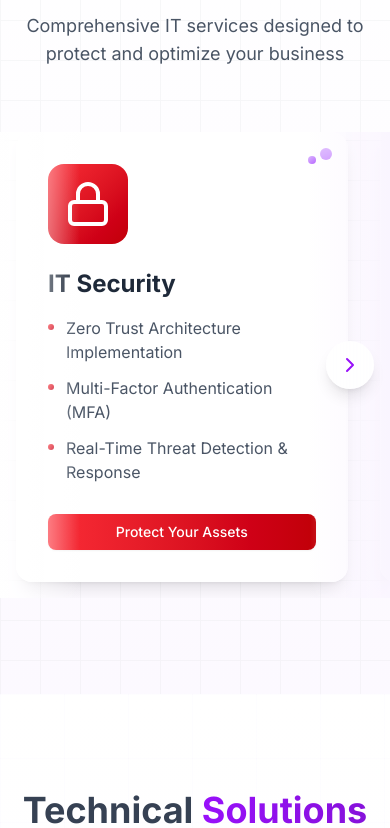
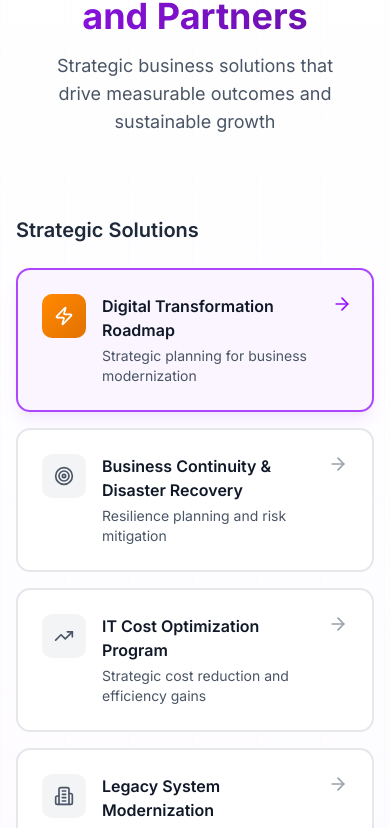
Before and after one commit to diegocconsolini/DiegoConSITE, a Next.js app: page / in a window 390 px wide. Shown: the part 3418-4246 px from the top of the page. Built offline with nearby package versions, Linux system fonts and the light colour scheme.

Commit message:
fix: align solutions header with overall design
Update solutions header to match ServicesSection style.

Co-authored-by: null <56749180+diegocconsolini@users.noreply.github.com>

```diff
--- a/app/page.tsx
+++ b/app/page.tsx
@@ -1,6 +1,5 @@
 import { HeroSection } from "@/components/hero-section"
 import { AboutUsSection } from "@/components/about-us-section"
-import { ServicesSection } from "@/components/services-section"
 import { ProblemSolutionSection } from "@/components/problem-solution-section"
 import { ContactSection } from "@/components/contact-section"
 import { Footer } from "@/components/footer"
@@ -10,7 +9,6 @@ export default function Home() {
     <main>
       <HeroSection />
       <AboutUsSection />
-      <ServicesSection />
       <ProblemSolutionSection />
       <ContactSection />
       <Footer />
--- a/components/navigation.tsx
+++ b/components/navigation.tsx
@@ -3,19 +3,10 @@
 import { useState } from "react"
 import Link from "next/link"
 import { QuantumLogo } from "@/components/quantum-logo"
-import { Menu, X, ChevronDown } from "lucide-react"
+import { Menu, X } from "lucide-react"
 
 export function Navigation() {
   const [isOpen, setIsOpen] = useState(false)
-  const [isServicesOpen, setIsServicesOpen] = useState(false)
-
-  const services = [
-    { href: "/ict-security", label: "ICT Security" },
-    { href: "/ai-consulting", label: "AI Consulting" },
-    { href: "/infrastructure", label: "Infrastructure" },
-    { href: "/it-compliance", label: "IT Compliance" },
-    { href: "/it-security", label: "IT Security" },
-  ]
 
   return (
     <nav className="fixed top-0 left-0 right-0 z-50 bg-white/80 backdrop-blur-md border-b border-purple-100">
@@ -35,29 +26,9 @@ export function Navigation() {
             <Link href="/" className="text-gray-700 hover:text-purple-600 transition-colors font-medium">
               Home
             </Link>
-            <div
-              className="relative"
-              onMouseEnter={() => setIsServicesOpen(true)}
-              onMouseLeave={() => setIsServicesOpen(false)}
-            >
-              <button className="flex items-center gap-1 text-gray-700 hover:text-purple-600 transition-colors font-medium">
-                Services
-                <ChevronDown size={16} className={`transition-transform ${isServicesOpen ? "rotate-180" : ""}`} />
-              </button>
-              {isServicesOpen && (
-                <div className="absolute top-full left-0 mt-2 w-56 bg-white rounded-lg shadow-lg border border-purple-100 py-2">
-                  {services.map((service) => (
-                    <Link
-                      key={service.href}
-                      href={service.href}
-                      className="block px-4 py-2 text-gray-700 hover:bg-purple-50 hover:text-purple-600 transition-colors"
-                    >
-                      {service.label}
-                    </Link>
-                  ))}
-                </div>
-              )}
-            </div>
+            <Link href="/services" className="text-gray-700 hover:text-purple-600 transition-colors font-medium">
+              Services
+            </Link>
             <Link href="/solutions" className="text-gray-700 hover:text-purple-600 transition-colors font-medium">
               Solutions
             </Link>
@@ -89,29 +60,13 @@ export function Navigation() {
               >
                 Home
               </Link>
-              <div className="px-2 py-1">
-                <button
-                  onClick={() => setIsServicesOpen(!isServicesOpen)}
-                  className="flex items-center gap-1 text-gray-700 hover:text-purple-600 transition-colors font-medium w-full"
-                >
-                  Services
-                  <ChevronDown size={16} className={`transition-transform ${isServicesOpen ? "rotate-180" : ""}`} />
-                </button>
-                {isServicesOpen && (
-                  <div className="mt-2 ml-4 flex flex-col gap-2">
-                    {services.map((service) => (
-                      <Link
-                        key={service.href}
-                        href={service.href}
-                        onClick={() => setIsOpen(false)}
-                        className="text-gray-600 hover:text-purple-600 transition-colors text-sm"
-                      >
-                        {service.label}
-                      </Link>
-                    ))}
-                  </div>
-                )}
-              </div>
+              <Link
+                href="/services"
+                onClick={() => setIsOpen(false)}
+                className="text-gray-700 hover:text-purple-600 transition-colors font-medium px-2 py-1"
+              >
+                Services
+              </Link>
               <Link
                 href="/solutions"
                 onClick={() => setIsOpen(false)}
--- a/components/problem-solution-section.tsx
+++ b/components/problem-solution-section.tsx
@@ -4,7 +4,7 @@ import type React from "react"
 
 import { useState } from "react"
 import { Button } from "@/components/ui/button"
-import { ArrowRight, Cloud, GitBranch, Database, Network, Shield, Brain, FileCheck, Layers } from "lucide-react"
+import { ArrowRight, Building2, TrendingUp, Zap, Globe, Users, Target } from "lucide-react"
 
 interface Solution {
   id: string
@@ -12,81 +12,93 @@ interface Solution {
   title: string
   description: string
   approach: string
-  technologies: string[]
+  outcomes: string[]
 }
 
 const solutions: Solution[] = [
   {
-    id: "mlops-ai-deployment",
-    icon: <Brain className="w-5 h-5" />,
-    title: "MLOps & AI Model Deployment",
-    description: "Production-ready machine learning operations",
+    id: "digital-transformation",
+    icon: <Zap className="w-5 h-5" />,
+    title: "Digital Transformation Roadmap",
+    description: "Strategic planning for business modernization",
     approach:
-      "We build end-to-end MLOps platforms for model training, versioning, deployment, and monitoring. Our solutions include automated model retraining pipelines, A/B testing frameworks for model performance, feature stores for consistent data access, and model serving infrastructure with auto-scaling capabilities. We implement model governance, explainability frameworks, and drift detection to ensure AI systems remain accurate and compliant over time.",
-    technologies: ["MLflow", "Kubeflow", "TensorFlow Serving", "SageMaker", "Weights & Biases"],
+      "We partner with your leadership team to create comprehensive digital transformation strategies that align technology initiatives with business objectives. Our approach includes current state assessment, future state visioning, gap analysis, and phased implementation planning. We focus on change management, stakeholder engagement, and measurable business outcomes to ensure successful transformation across your organization.",
+    outcomes: [
+      "Reduced operational costs by 30-40%",
+      "Improved customer satisfaction scores",
+      "Faster time-to-market for new products",
+      "Enhanced employee productivity",
+    ],
   },
   {
-    id: "cloud-native",
-    icon: <Cloud className="w-5 h-5" />,
-    title: "Cloud-Native Architecture",
-    description: "Scalable, resilient infrastructure design",
+    id: "business-continuity",
+    icon: <Target className="w-5 h-5" />,
+    title: "Business Continuity & Disaster Recovery",
+    description: "Resilience planning and risk mitigation",
     approach:
-      "We architect cloud-native solutions using containerization with Kubernetes orchestration, implementing service mesh patterns for inter-service communication, and leveraging serverless computing for optimal resource utilization. Our approach includes multi-region deployment strategies, auto-scaling configurations, and disaster recovery mechanisms built on AWS, Azure, and GCP platforms.",
-    technologies: ["Kubernetes", "Docker", "Terraform", "AWS/Azure/GCP", "Istio"],
+      "We design comprehensive business continuity plans that ensure your operations remain resilient during disruptions. Our methodology includes business impact analysis, recovery time objective (RTO) and recovery point objective (RPO) definition, disaster recovery site planning, and regular testing protocols. We create detailed runbooks, communication plans, and automated failover procedures to minimize downtime and protect your business.",
+    outcomes: [
+      "99.99% uptime guarantee",
+      "Sub-hour recovery times",
+      "Zero data loss scenarios",
+      "Regulatory compliance maintained",
+    ],
   },
   {
-    id: "zero-trust-security",
-    icon: <Shield className="w-5 h-5" />,
-    title: "Zero Trust Security Architecture",
-    description: "Identity-centric security framework",
+    id: "cost-optimization",
+    icon: <TrendingUp className="w-5 h-5" />,
+    title: "IT Cost Optimization Program",
+    description: "Strategic cost reduction and efficiency gains",
     approach:
-      "We implement Zero Trust security models with identity and access management (IAM) at the core, enforcing least-privilege access policies across all resources. Our approach includes micro-segmentation, continuous authentication and authorization, encrypted traffic inspection, and security information and event management (SIEM) integration. We deploy multi-factor authentication (MFA), privileged access management (PAM), and real-time threat detection with automated response mechanisms.",
-    technologies: ["Okta", "Azure AD", "Palo Alto", "CrowdStrike", "Splunk"],
+      "We conduct thorough assessments of your IT spending to identify optimization opportunities across infrastructure, software licensing, cloud resources, and operational processes. Our program includes vendor consolidation strategies, license optimization, cloud cost management, and automation initiatives. We provide detailed ROI analysis and implement cost tracking dashboards to ensure sustained savings over time.",
+    outcomes: [
+      "20-35% reduction in IT spending",
+      "Improved resource utilization",
+      "Predictable monthly costs",
+      "Better vendor terms negotiated",
+    ],
   },
   {
-    id: "devops-automation",
-    icon: <GitBranch className="w-5 h-5" />,
-    title: "DevOps & CI/CD Pipelines",
-    description: "Automated deployment and continuous delivery",
+    id: "legacy-modernization",
+    icon: <Building2 className="w-5 h-5" />,
+    title: "Legacy System Modernization",
+    description: "Transforming outdated systems into modern platforms",
     approach:
-      "We implement comprehensive DevOps practices with fully automated CI/CD pipelines using GitOps methodology. Our solutions include infrastructure as code (IaC), automated testing frameworks, blue-green deployments, canary releases, and comprehensive monitoring with observability stacks. We integrate security scanning, code quality gates, and automated rollback mechanisms into every deployment pipeline.",
-    technologies: ["Jenkins", "GitLab CI", "ArgoCD", "Prometheus", "Grafana"],
+      "We specialize in modernizing legacy applications and infrastructure without disrupting business operations. Our approach includes application portfolio assessment, modernization strategy selection (rehost, refactor, rearchitect, or rebuild), phased migration planning, and data migration strategies. We ensure business continuity throughout the transformation while delivering modern, maintainable systems that support future growth.",
+    outcomes: [
+      "Reduced maintenance costs",
+      "Improved system performance",
+      "Enhanced user experience",
+      "Better integration capabilities",
+    ],
   },
   {
-    id: "compliance-automation",
-    icon: <FileCheck className="w-5 h-5" />,
-    title: "Compliance Automation Framework",
-    description: "Automated governance and regulatory compliance",
+    id: "global-expansion",
+    icon: <Globe className="w-5 h-5" />,
+    title: "Global IT Infrastructure Expansion",
+    description: "Supporting international business growth",
     approach:
-      "We design compliance automation frameworks that continuously monitor and enforce regulatory requirements including GDPR, HIPAA, SOC 2, and ISO 27001. Our solutions include policy-as-code implementation, automated audit trail generation, real-time compliance dashboards, and automated remediation workflows. We integrate compliance checks into CI/CD pipelines, implement data classification and retention policies, and provide comprehensive reporting for audit readiness.",
-    technologies: ["OpenPolicy Agent", "HashiCorp Sentinel", "AWS Config", "Azure Policy", "Vanta"],
+      "We enable your global expansion by designing and implementing IT infrastructure that supports multi-region operations. Our solutions address data sovereignty requirements, local compliance regulations, network latency optimization, and 24/7 support across time zones. We create standardized deployment templates while accommodating regional variations, ensuring consistent user experience worldwide.",
+    outcomes: [
+      "Seamless global operations",
+      "Local compliance achieved",
+      "Consistent user experience",
+      "Reduced latency for users",
+    ],
   },
   {
-    id: "hybrid-cloud-management",
-    icon: <Layers className="w-5 h-5" />,
-    title: "Hybrid Cloud Management",
-    description: "Unified multi-cloud and on-premise orchestration",
+    id: "workforce-enablement",
+    icon: <Users className="w-5 h-5" />,
+    title: "Digital Workplace Enablement",
+    description: "Empowering remote and hybrid workforces",
     approach:
-      "We architect hybrid cloud solutions that seamlessly integrate on-premise infrastructure with public cloud services, providing unified management, monitoring, and cost optimization. Our approach includes workload portability strategies, consistent security policies across environments, centralized identity management, and automated resource provisioning. We implement cloud cost management, capacity planning, and disaster recovery strategies that span multiple cloud providers and on-premise data centers.",
-    technologies: ["VMware Tanzu", "Red Hat OpenShift", "Azure Arc", "Google Anthos", "Terraform"],
-  },
-  {
-    id: "data-integration",
-    icon: <Database className="w-5 h-5" />,
-    title: "Data Integration Platforms",
-    description: "Real-time data pipelines and analytics",
-    approach:
-      "We design and implement enterprise data integration platforms using event-driven architectures with Apache Kafka for real-time streaming, ETL/ELT pipelines for batch processing, and data lake solutions for unified analytics. Our approach includes data governance frameworks, master data management, and real-time analytics dashboards with support for both structured and unstructured data sources.",
-    technologies: ["Apache Kafka", "Apache Spark", "Airflow", "Snowflake", "Databricks"],
-  },
-  {
-    id: "microservices-api",
-    icon: <Network className="w-5 h-5" />,
-    title: "Microservices & API Gateway",
-    description: "Distributed systems and API management",
-    approach:
-      "We architect microservices ecosystems with domain-driven design principles, implementing API gateways for centralized routing, authentication, and rate limiting. Our solutions include event sourcing patterns, CQRS implementation, distributed tracing, circuit breakers for fault tolerance, and comprehensive API documentation with versioning strategies. We ensure seamless integration between legacy systems and modern microservices.",
-    technologies: ["Kong", "GraphQL", "gRPC", "Redis", "RabbitMQ"],
+      "We design and implement comprehensive digital workplace solutions that enable productive remote and hybrid work environments. Our approach includes collaboration platform selection and deployment, secure remote access solutions, endpoint management, and digital employee experience optimization. We focus on user adoption, training programs, and continuous improvement based on employee feedback and usage analytics.",
+    outcomes: [
+      "Increased employee satisfaction",
+      "Higher productivity metrics",
+      "Reduced office space costs",
+      "Improved work-life balance",
+    ],
   },
 ]
 
@@ -103,13 +115,13 @@ export function ProblemSolutionSection() {
       <div className="container relative z-10 mx-auto px-4">
         <div className="text-center mb-20 animate-fade-in">
           <h2 className="text-4xl md:text-5xl font-bold mb-4 text-balance">
-            <span className="text-gray-700">Technical </span>
+            <span className="text-gray-700">Business </span>
             <span className="bg-gradient-to-r from-purple-600 to-purple-800 bg-clip-text text-transparent">
               Solutions and Partners
             </span>
           </h2>
           <p className="text-lg text-gray-600 max-w-2xl mx-auto text-pretty">
-            Advanced technical architectures and implementation frameworks for modern enterprises
+            Strategic business solutions that drive measurable outcomes and sustainable growth
           </p>
         </div>
 
@@ -117,7 +129,7 @@ export function ProblemSolutionSection() {
           <div className="grid lg:grid-cols-2 gap-8 mb-12">
             {/* Solution Selection Cards */}
             <div className="space-y-4">
-              <h3 className="text-xl font-semibold text-gray-800 mb-6">Architecture Solutions</h3>
+              <h3 className="text-xl font-semibold text-gray-800 mb-6">Strategic Solutions</h3>
               {solutions.map((solution) => (
                 <button
                   key={solution.id}
@@ -156,7 +168,7 @@ export function ProblemSolutionSection() {
 
             {/* Solution Approach Display */}
             <div className="lg:sticky lg:top-8 h-fit mb-8 lg:mb-0">
-              <h3 className="text-xl font-semibold text-gray-800 mb-6">Technical Implementation</h3>
+              <h3 className="text-xl font-semibold text-gray-800 mb-6">Solution Approach</h3>
               <div className="relative p-8 rounded-2xl bg-gradient-to-br from-blue-500/95 to-blue-700/95 text-white shadow-2xl overflow-hidden backdrop-blur-sm">
                 {/* Animated background elements */}
                 <div className="absolute inset-0 opacity-20">
@@ -177,29 +189,27 @@ export function ProblemSolutionSection() {
                   <div className="mb-6">
                     <div className="inline-flex items-center gap-2 px-4 py-2 rounded-full bg-white/20 backdrop-blur-sm text-sm font-medium mb-4">
                       <div className="w-2 h-2 bg-green-400 rounded-full animate-pulse" />
-                      Technical Framework
+                      Strategic Approach
                     </div>
                     <p className="text-base leading-relaxed text-white/95">{selectedSolution.approach}</p>
                   </div>
 
                   <div className="mb-6">
-                    <h5 className="text-sm font-semibold text-white/80 mb-3">Core Technologies</h5>
-                    <div className="flex flex-wrap gap-2">
-                      {selectedSolution.technologies.map((tech) => (
-                        <span
-                          key={tech}
-                          className="px-3 py-1 rounded-full bg-white/20 backdrop-blur-sm text-xs font-medium text-white border border-white/30"
-                        >
-                          {tech}
-                        </span>
+                    <h5 className="text-sm font-semibold text-white/80 mb-3">Expected Outcomes</h5>
+                    <div className="space-y-2">
+                      {selectedSolution.outcomes.map((outcome, idx) => (
+                        <div key={idx} className="flex items-start gap-2">
+                          <div className="w-1.5 h-1.5 rounded-full bg-green-400 mt-2 flex-shrink-0" />
+                          <span className="text-sm text-white/90">{outcome}</span>
+                        </div>
                       ))}
                     </div>
                   </div>
 
-                  {/* Quantum connection visualization */}
+                  {/* Connection visualization */}
                   <div className="flex items-center gap-3 pt-6 border-t border-white/20">
                     <div className="flex-1 h-1 bg-gradient-to-r from-orange-400 via-purple-400 to-blue-400 rounded-full animate-pulse" />
-                    <span className="text-sm font-medium text-white/80">Enterprise Grade</span>
+                    <span className="text-sm font-medium text-white/80">Business Impact</span>
                   </div>
                 </div>
               </div>
@@ -208,13 +218,13 @@ export function ProblemSolutionSection() {
 
           <div className="text-center pt-12 border-t border-gray-200">
             <p className="text-xl text-gray-700 mb-6 italic text-balance">
-              "Technical excellence through proven architectural patterns and modern frameworks"
+              "Delivering measurable business value through strategic IT solutions"
             </p>
             <Button
               size="lg"
               className="bg-gradient-to-r from-purple-600 to-purple-700 hover:from-purple-700 hover:to-purple-800 text-white px-8 shadow-lg hover:shadow-xl transition-all duration-300 hover:scale-105"
             >
-              Discuss Your Architecture
+              Discuss Your Business Goals
             </Button>
           </div>
         </div>
```
Also changed, not shown: app/services/page.tsx (added, +11 -0 lines), app/solutions/page.tsx (+26 -7 lines).
